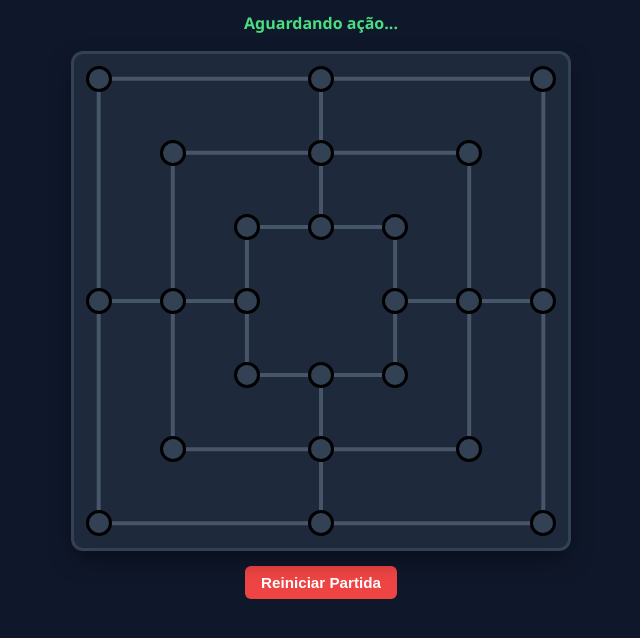
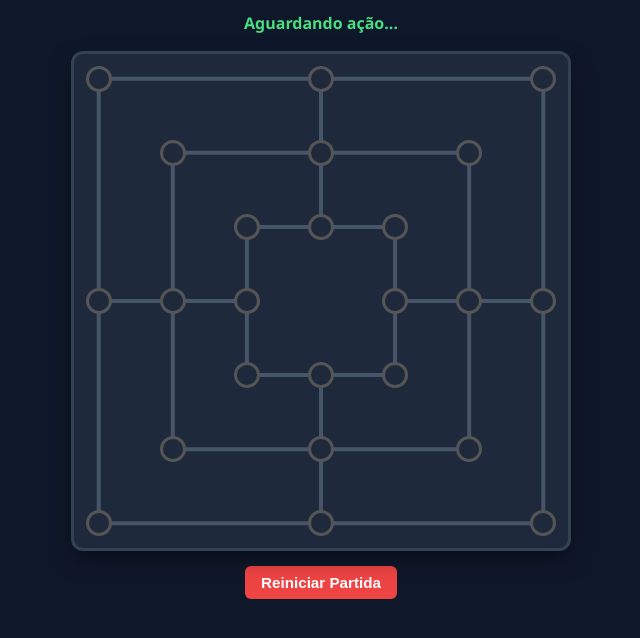
Before and after one commit to Silvio-lang/jogo-da-trilha, a website: page index.html in a window 1280 px wide. Shown: the part 154-792 px from the top of the page, without its empty margins (319-959 px from the left). Drawn offline with nearby package versions, Linux system fonts and the light colour scheme; no server answers.

Commit message:
Update styles for ponto class and hover effect

```diff
--- a/style.css
+++ b/style.css
@@ -109,19 +109,26 @@ h1 {
   position: absolute;
   width: 26px;
   height: 26px;
-  background-color: #334155;
-  border: 3px solid #000000; /*#cbd5e1;*/
+  background-color: #1e293b; /* Fundo mais escuro para o ponto vazio sobressair menos */
+  border: 3px solid #555555; /* Contorno com a mesma cor da linha do tabuleiro */
   border-radius: 50%;
   transform: translate(-50%, -50%);
   cursor: pointer;
   z-index: 20;
   transition: transform 0.2s ease, background-color 0.2s ease, border-color 0.2s ease;
+
+  /* Remove a sombra/caixa de seleção cinza ao tocar no celular */
+  -webkit-tap-highlight-color: transparent;
+  outline: none;
 }
 
-.ponto:hover {
-  transform: translate(-50%, -50%) scale(1.3);
-  background-color: #38bdf8;
-  border-color: #ffffff;
+/* O efeito :hover só ativa em telas com mouse (evita travar no toque do celular) */
+@media (hover: hover) and (pointer: fine) {
+  .ponto:hover {
+    transform: translate(-50%, -50%) scale(1.3);
+    background-color: #38bdf8;
+    border-color: #555555;
+  }
 }
 
 /* Peças colocadas nas casas */
```
